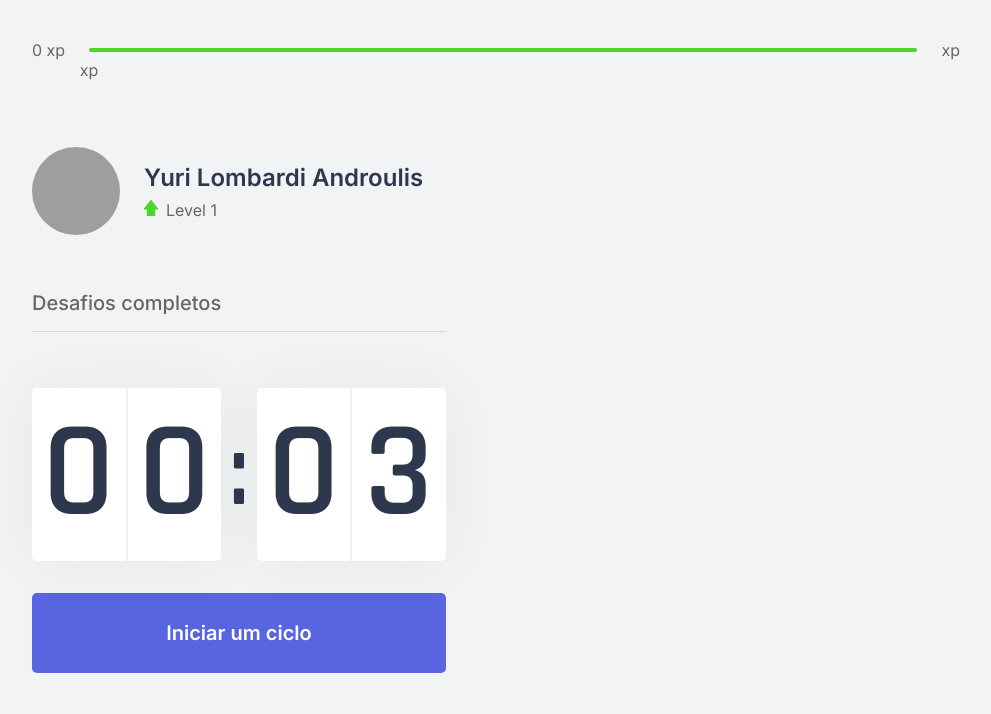
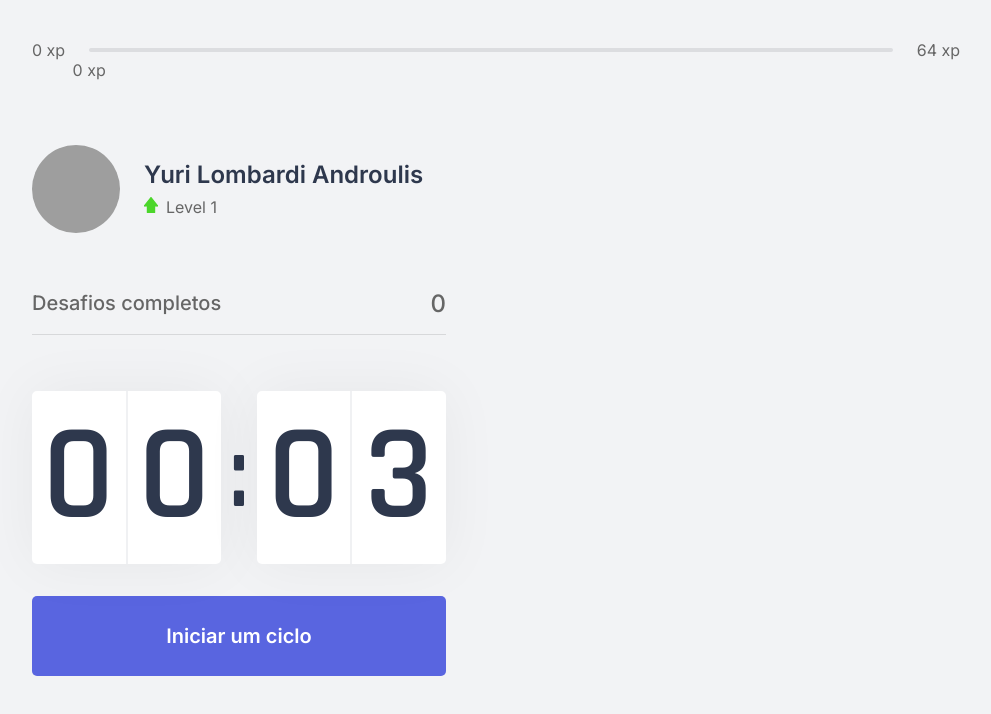
Before and after one commit to ydroulis/doRest, a Next.js app: page / in a window 1280 px wide. Shown: the top 714 px of the page, without its empty margins (144-1135 px from the left). Built offline with nearby package versions, Linux system fonts and the light colour scheme; grey boxes are pictures that could not be loaded.

Commit message:
feat(pages): add challenges provider

```diff
--- a/src/pages/_app.tsx
+++ b/src/pages/_app.tsx
@@ -1,7 +1,15 @@
+import { ChallengesProvider } from '../contexts/ChallengesContexts'
 import '../styles/global.css'
 
+
 function MyApp({ Component, pageProps }) {
-  return <Component {...pageProps} />
+
+
+  return (
+    <ChallengesProvider>
+      <Component {...pageProps} />
+    </ChallengesProvider>
+  )
 }
 
 export default MyApp
```
